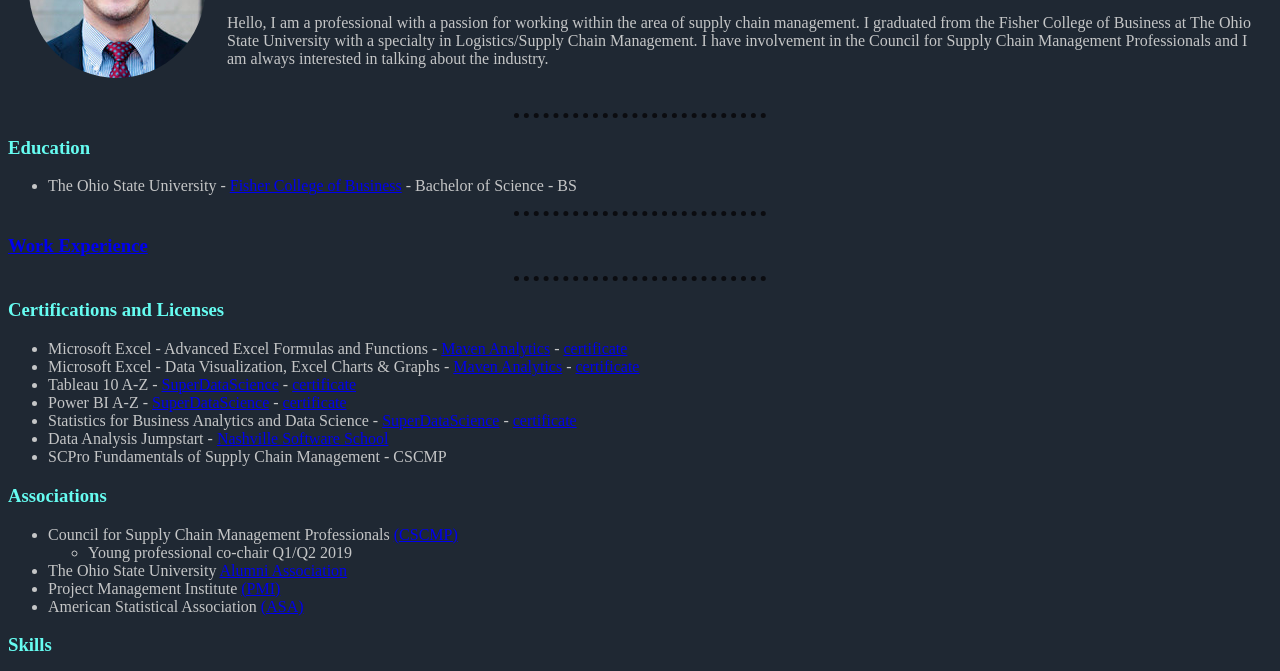
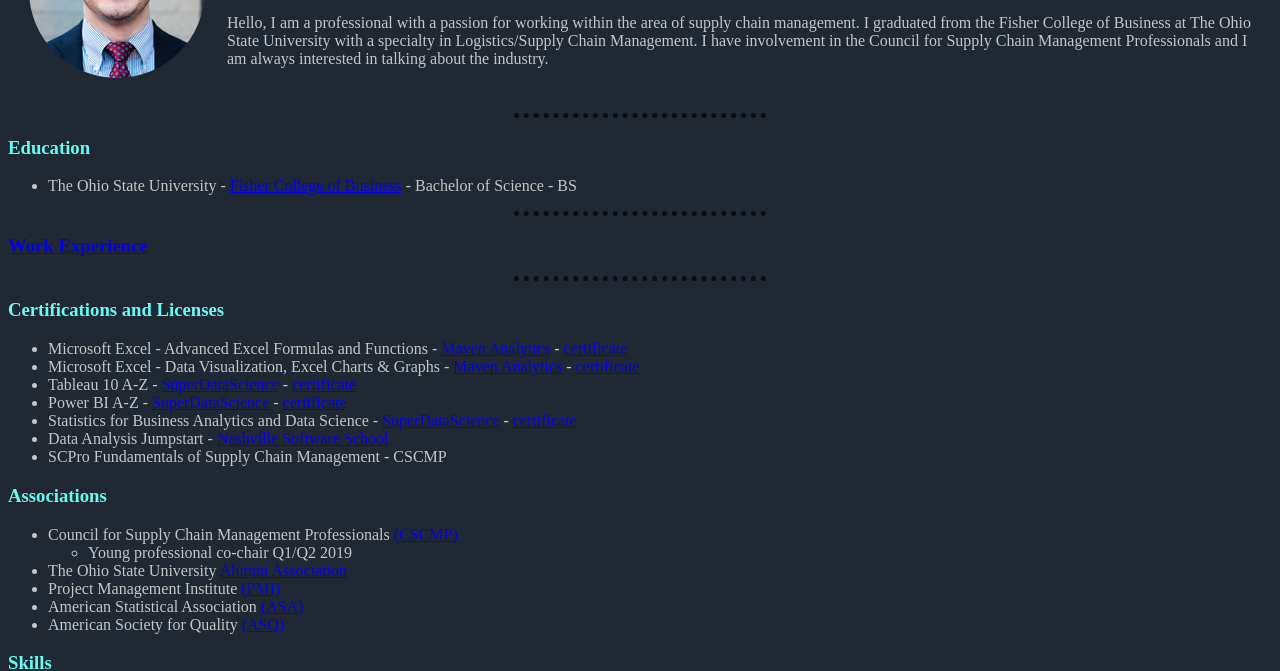
Before and after one commit to memmer3/cv, a plain HTML site: page index.html in a window 1280 px wide. Shown: the part 129-800 px from the top of the page. Drawn offline with Linux system fonts and the light colour scheme; files that its build step writes are made by us from their sources.

Commit message:
Update index.html

```diff
--- a/index.html
+++ b/index.html
@@ -52,6 +52,7 @@
     <li>The Ohio State University <a href="https://www.osu.edu/alumni/">Alumni Association</a></li>
     <li>Project Management Institute <a href="https://www.pmi.org/">(PMI)</a></li>
     <li>American Statistical Association <a href="https://www.amstat.org/">(ASA)</a></li>
+    <li>American Society for Quality <a href="https://asq.org/">(ASQ)</a></li>
   </ul>
   <h3>Skills</h3>
   <table cellspacing="10" border="1">
```
